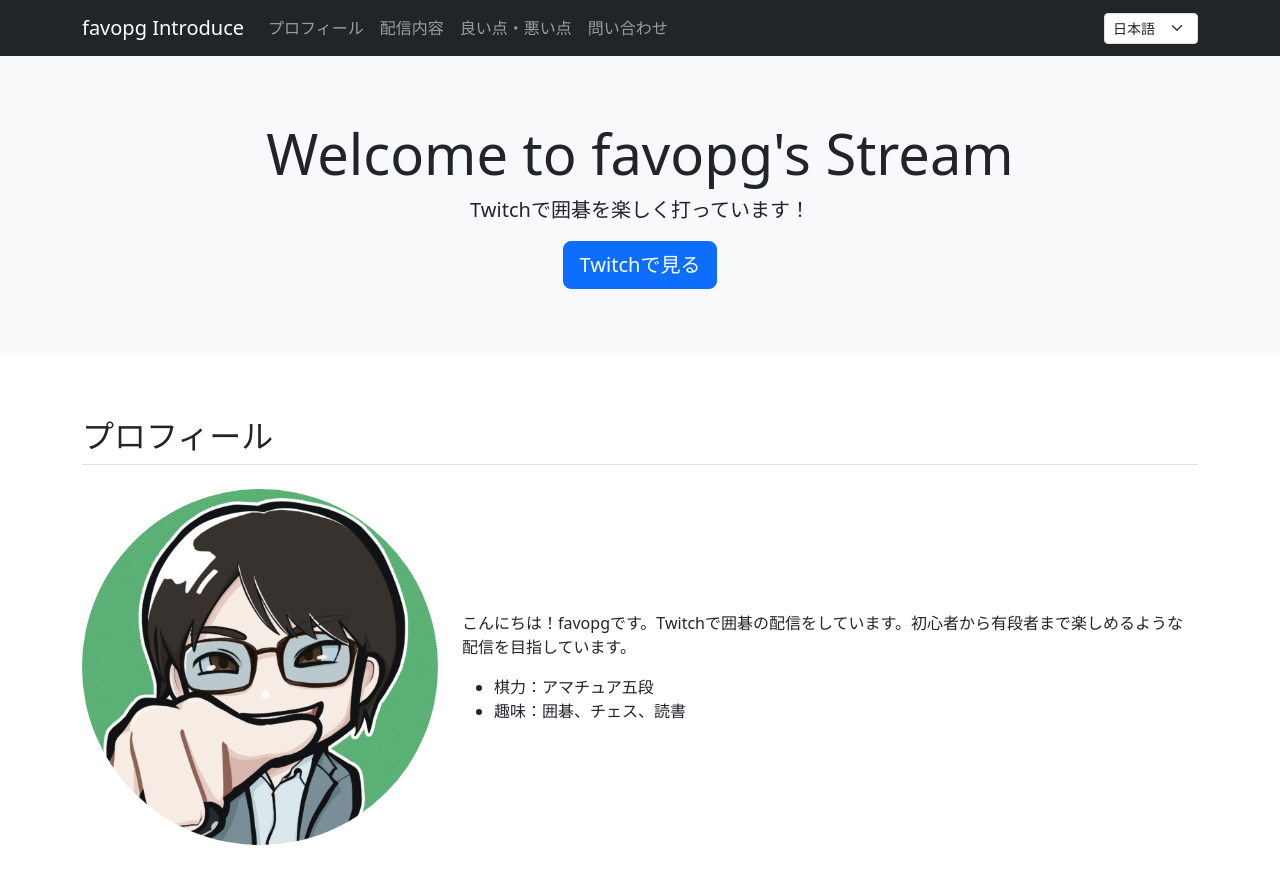
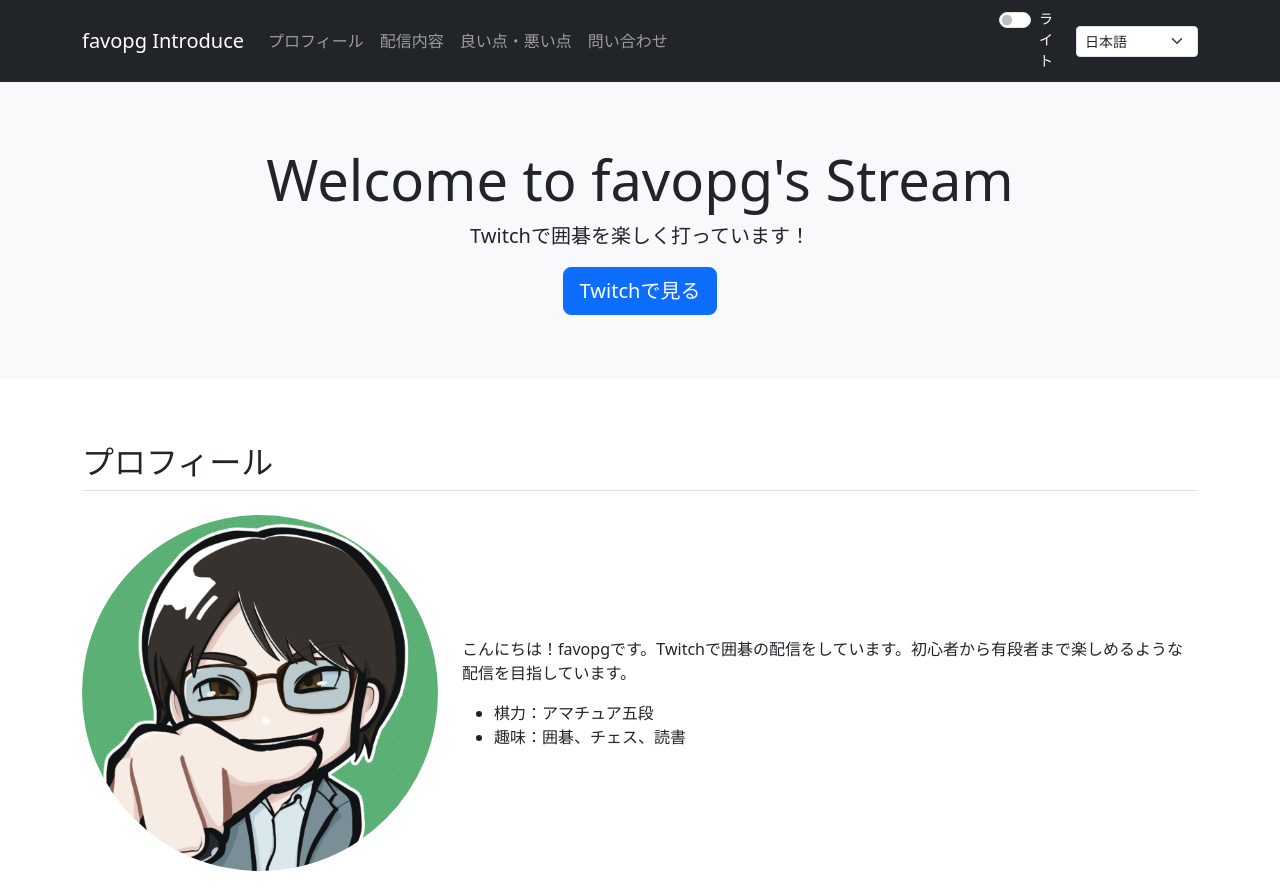
Before and after one commit to favopg/bootsreap_introduce, a website: page index.html in a window 1280 px wide. Shown: the top 890 px of the page. Drawn offline with Linux system fonts and the light colour scheme.

Commit message:
#3対応 多言語もついでに対応

```diff
--- a/index.html
+++ b/index.html
@@ -8,12 +8,22 @@
     <link href="assets/css/bootstrap.min.css" rel="stylesheet">
     <style>
         .hero-section {
-            background-color: #f8f9fa;
             padding: 4rem 0;
             text-align: center;
         }
+        /* ライトモード時の背景色 */
+        [data-bs-theme="light"] .hero-section {
+            background-color: #f8f9fa;
+        }
+        /* ダークモード時の背景色 */
+        [data-bs-theme="dark"] .hero-section {
+            background-color: #212529;
+        }
         .lang-switch {
             max-width: 150px;
+        }
+        .theme-switch {
+            cursor: pointer;
         }
         [data-lang] {
             display: none;
@@ -47,10 +57,17 @@
                         <a class="nav-link" href="#contact" data-i18n="nav-contact">問い合わせ</a>
                     </li>
                 </ul>
-                <div class="d-flex align-items-center">
+                <div class="d-flex align-items-center gap-2">
+                    <div class="form-check form-switch me-2">
+                        <input class="form-check-input theme-switch" type="checkbox" id="themeSwitch">
+                        <label class="form-check-label text-white small" for="themeSwitch" id="themeLabel">Dark</label>
+                    </div>
                     <select class="form-select form-select-sm lang-switch" id="langSelect">
                         <option value="ja" selected>日本語</option>
                         <option value="en">English</option>
+                        <option value="ko">한국어</option>
+                        <option value="zh">中文</option>
+                        <option value="ru">Русский</option>
                     </select>
                 </div>
             </div>
@@ -219,7 +236,9 @@
                 'contact-name': 'お名前',
                 'contact-email': 'メールアドレス',
                 'contact-message': 'お問い合わせ内容',
-                'contact-submit': '送信'
+                'contact-submit': '送信',
+                'theme-dark': 'ダーク',
+                'theme-light': 'ライト'
             },
             'en': {
                 'nav-profile': 'Profile',
@@ -239,18 +258,107 @@
                 'contact-name': 'Name',
                 'contact-email': 'Email address',
                 'contact-message': 'Message',
-                'contact-submit': 'Submit'
+                'contact-submit': 'Submit',
+                'theme-dark': 'Dark',
+                'theme-light': 'Light'
+            },
+            'ko': {
+                'nav-profile': '프로필',
+                'nav-content': '방송 내용',
+                'nav-proscons': '장점 및 단점',
+                'nav-contact': '문의',
+                'hero-title': 'favopg의 방송에 오신 것을 환영합니다',
+                'hero-lead': 'Twitch에서 바둑을 즐겁게 두고 있습니다!',
+                'title-profile': '프로필',
+                'title-content': 'Twitch 방송 내용',
+                'content-live-title': '실전 대국',
+                'content-review-title': '검토 및 연구',
+                'title-proscons': '방송의 장점과 단점',
+                'pros-header': '장점',
+                'cons-header': '단점',
+                'title-contact': '문의',
+                'contact-name': '이름',
+                'contact-email': '이메일 주소',
+                'contact-message': '문의 내용',
+                'contact-submit': '전송',
+                'theme-dark': '다크',
+                'theme-light': '라이트'
+            },
+            'zh': {
+                'nav-profile': '个人资料',
+                'nav-content': '直播内容',
+                'nav-proscons': '优点与缺点',
+                'nav-contact': '联系我们',
+                'hero-title': '欢迎来到 favopg 的直播间',
+                'hero-lead': '在 Twitch 上愉快地下围棋！',
+                'title-profile': '个人资料',
+                'title-content': 'Twitch 直播内容',
+                'content-live-title': '实战对局',
+                'content-review-title': '复盘与研究',
+                'title-proscons': '直播的优点和缺点',
+                'pros-header': '优点',
+                'cons-header': '缺点',
+                'title-contact': '联系我们',
+                'contact-name': '姓名',
+                'contact-email': '电子邮件地址',
+                'contact-message': '咨询内容',
+                'contact-submit': '发送',
+                'theme-dark': '深色',
+                'theme-light': '浅色'
+            },
+            'ru': {
+                'nav-profile': 'Профиль',
+                'nav-content': 'Контент стрима',
+                'nav-proscons': 'Плюсы и минусы',
+                'nav-contact': 'Контакт',
+                'hero-title': 'Добро пожаловать на стрим favopg',
+                'hero-lead': 'Играю в Го на Twitch с удовольствием!',
+                'title-profile': 'Профиль',
+                'title-content': 'Контент стрима на Twitch',
+                'content-live-title': 'Живые партии',
+                'content-review-title': 'Разбор и изучение',
+                'title-proscons': 'Плюсы и минусы стрима',
+                'pros-header': 'Плюсы',
+                'cons-header': 'Минусы',
+                'title-contact': 'Контакт',
+                'contact-name': 'Имя',
+                'contact-email': 'Адрес эл. почты',
+                'contact-message': 'Сообщение',
+                'contact-submit': 'Отправить',
+                'theme-dark': 'Темная',
+                'theme-light': 'Светлая'
             }
         };
 
         const langSelect = document.getElementById('langSelect');
+        const themeSwitch = document.getElementById('themeSwitch');
+        const themeLabel = document.getElementById('themeLabel');
         const heroTitle = document.getElementById('hero-title');
         const heroLead = document.getElementById('hero-lead');
+
+        // Initial setup
+        const savedTheme = localStorage.getItem('theme') || 'light';
+        document.documentElement.setAttribute('data-bs-theme', savedTheme);
+        themeSwitch.checked = (savedTheme === 'dark');
+        updateThemeLabel();
 
         langSelect.addEventListener('change', (e) => {
             const lang = e.target.value;
             switchLanguage(lang);
         });
+
+        themeSwitch.addEventListener('change', () => {
+            const theme = themeSwitch.checked ? 'dark' : 'light';
+            document.documentElement.setAttribute('data-bs-theme', theme);
+            localStorage.setItem('theme', theme);
+            updateThemeLabel();
+        });
+
+        function updateThemeLabel() {
+            const lang = langSelect.value;
+            const themeKey = themeSwitch.checked ? 'theme-dark' : 'theme-light';
+            themeLabel.textContent = translations[lang][themeKey];
+        }
 
         function switchLanguage(lang) {
             // Update simple text elements
@@ -274,6 +382,9 @@
             heroTitle.textContent = translations[lang]['hero-title'];
             heroLead.textContent = translations[lang]['hero-lead'];
 
+            // Update Theme Label
+            updateThemeLabel();
+
             // Update HTML lang attribute
             document.documentElement.lang = lang;
         }
```
